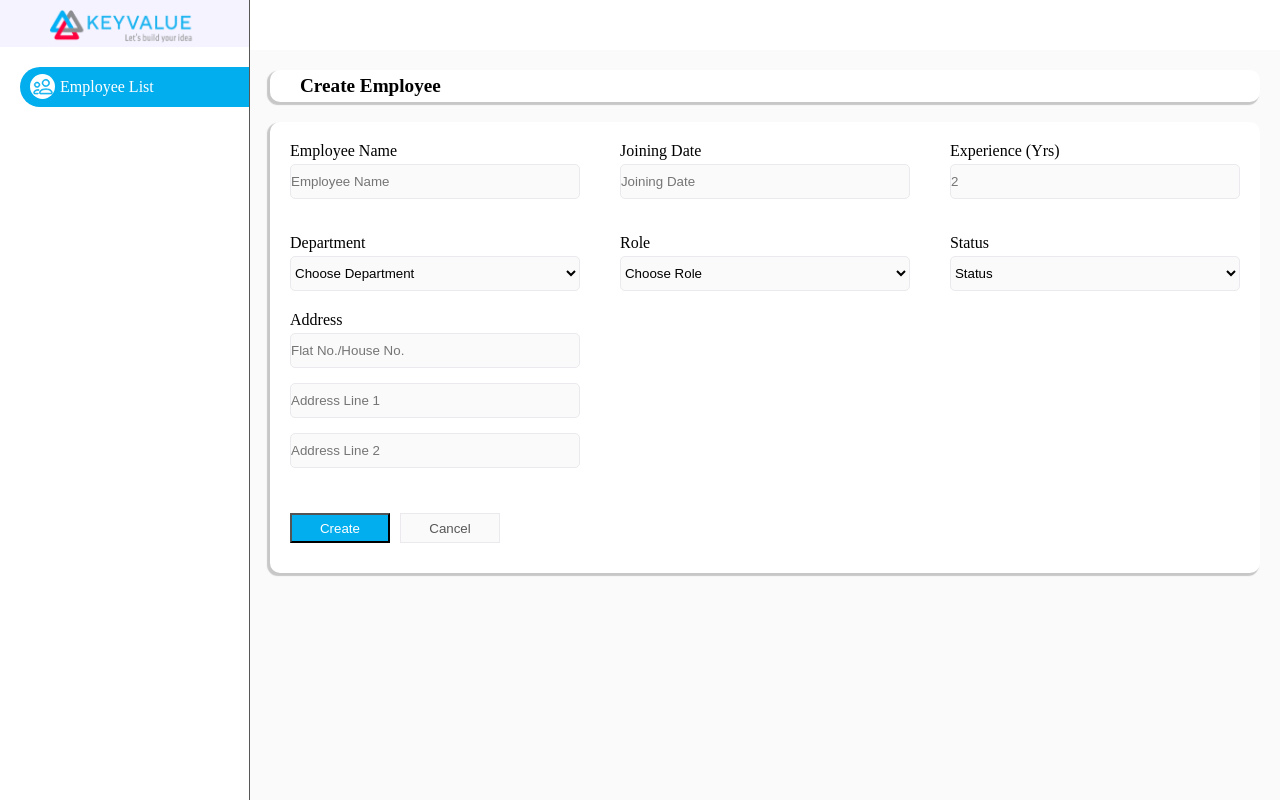
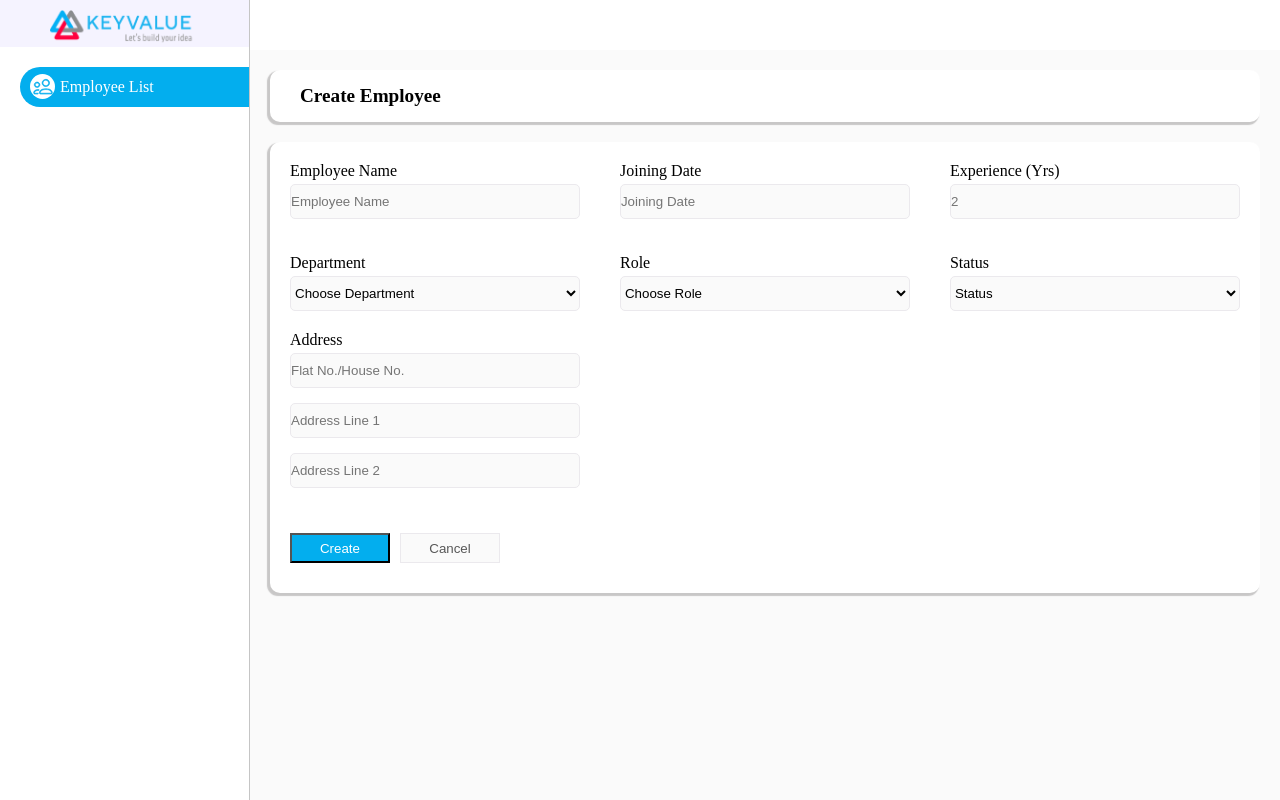
Before and after one commit to Naveen-005/kv_training_react, a React (Vite) app: page / in a window 1280 px wide. Built offline with nearby package versions, Linux system fonts and the light colour scheme.

Commit message:
small changes

```diff
--- a/src/components/createEmployeeForm/CreateEmployeeForm.css
+++ b/src/components/createEmployeeForm/CreateEmployeeForm.css
@@ -63,15 +63,6 @@ section {
     height: 30px;
 }
 
-.heading-container {
-    background-color: white;
-    border-radius: 10px 10px 10px 10px;
-    padding: 5px 0 5px 30px;
-    margin: 0px 20px 0 20px;
-    font-size: 80%;
-    box-shadow: -2px 2px 1px 1px #75747461;
-}
-
 .blank-white {
     width: 100%;
     background-color: white;
--- a/src/components/layout/Layout.css
+++ b/src/components/layout/Layout.css
@@ -12,3 +12,12 @@ body {
     padding-bottom: 30px;
     box-shadow: -2px 2px 1px 1px #75747461;
 }
+
+.heading-container {
+    background-color: white;
+    border-radius: 10px 10px 10px 10px;
+    padding: 15px 0px 15px 30px;
+    margin: 0px 20px 0 20px;
+    font-size: 80%;
+    box-shadow: -2px 2px 1px 1px #75747461;
+}
--- a/src/components/sidebar/Sidebar.css
+++ b/src/components/sidebar/Sidebar.css
@@ -5,7 +5,7 @@ aside {
     top: 0px;
     left: 0px;
     background-color: white;
-    border-right: 1px solid #575757;
+    border-right: 1px solid #57575758;
 }
 
 .logo-container {
```
